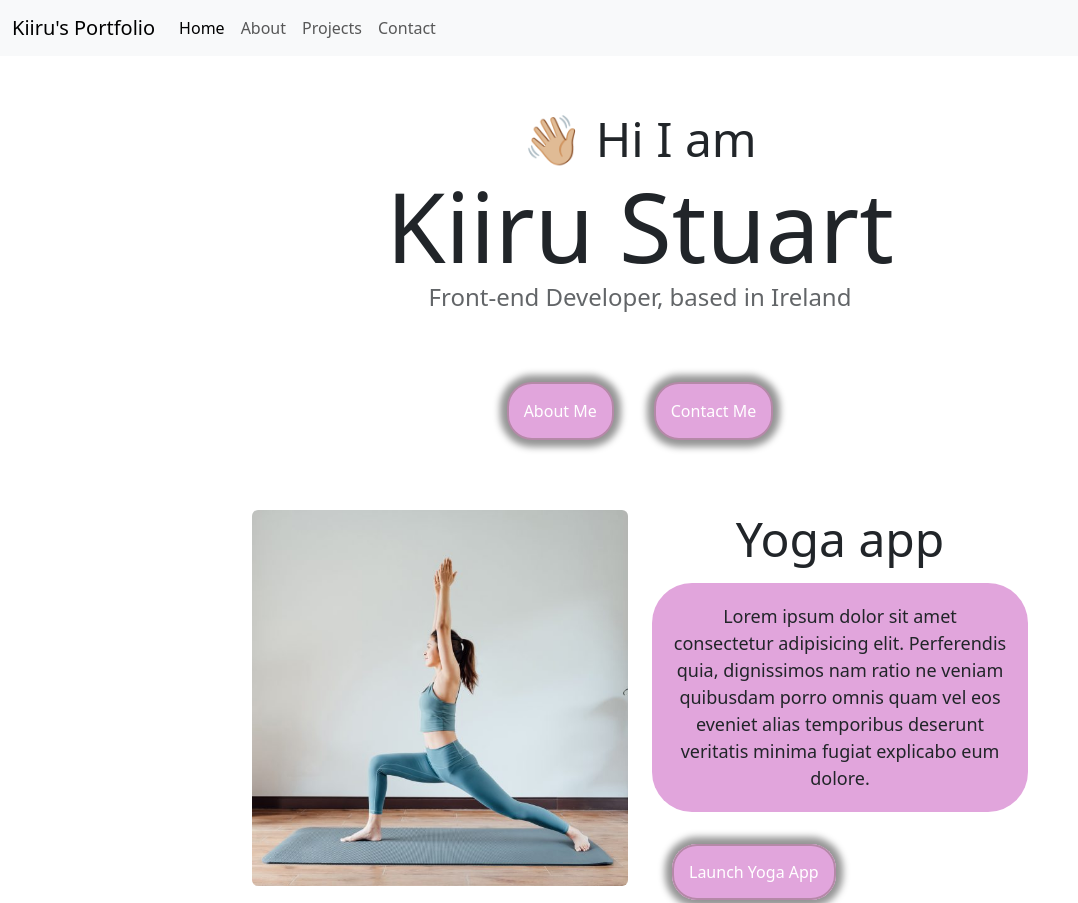
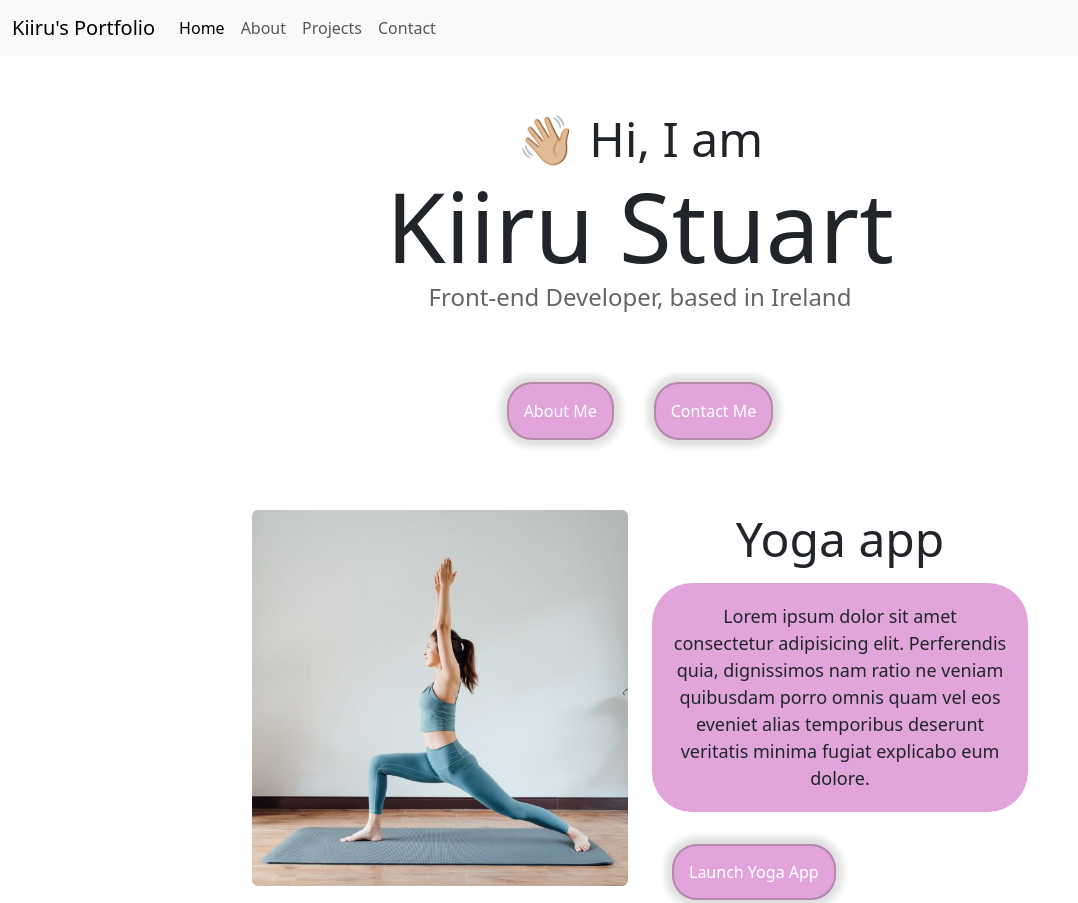
Before and after one commit to kiiru-sn/My-Portfolio, a plain HTML site: page index.html in a window 1280 px wide. Shown: the top 903 px of the page, without its empty margins (0-1078 px from the left). Drawn offline with nearby package versions, Linux system fonts and the light colour scheme.

Commit message:
edited the h2 by adding a comma

```diff
--- a/index.html
+++ b/index.html
@@ -55,7 +55,7 @@
       </div>
     </nav>
 
-    <h2>👋🏼 Hi I am</h2>
+    <h2>👋🏼 Hi, I am</h2>
     <h1>Kiiru Stuart</h1>
     <h3>Front-end Developer, based in Ireland</h3>
 
--- a/src/style.css
+++ b/src/style.css
@@ -2,7 +2,7 @@
   --primary-color: rgb(203, 118, 220);
   --secondary-color: rgb(215, 182, 228);
   --accent-color: rgb(225, 165, 220);
-  --box-shadow-glow: 0px 0px 7px 7px rgb(149, 149, 149);
+  --box-shadow-glow: 0px 0px 7px 7px rgb(223, 223, 223);
 }
 
 body {
```
